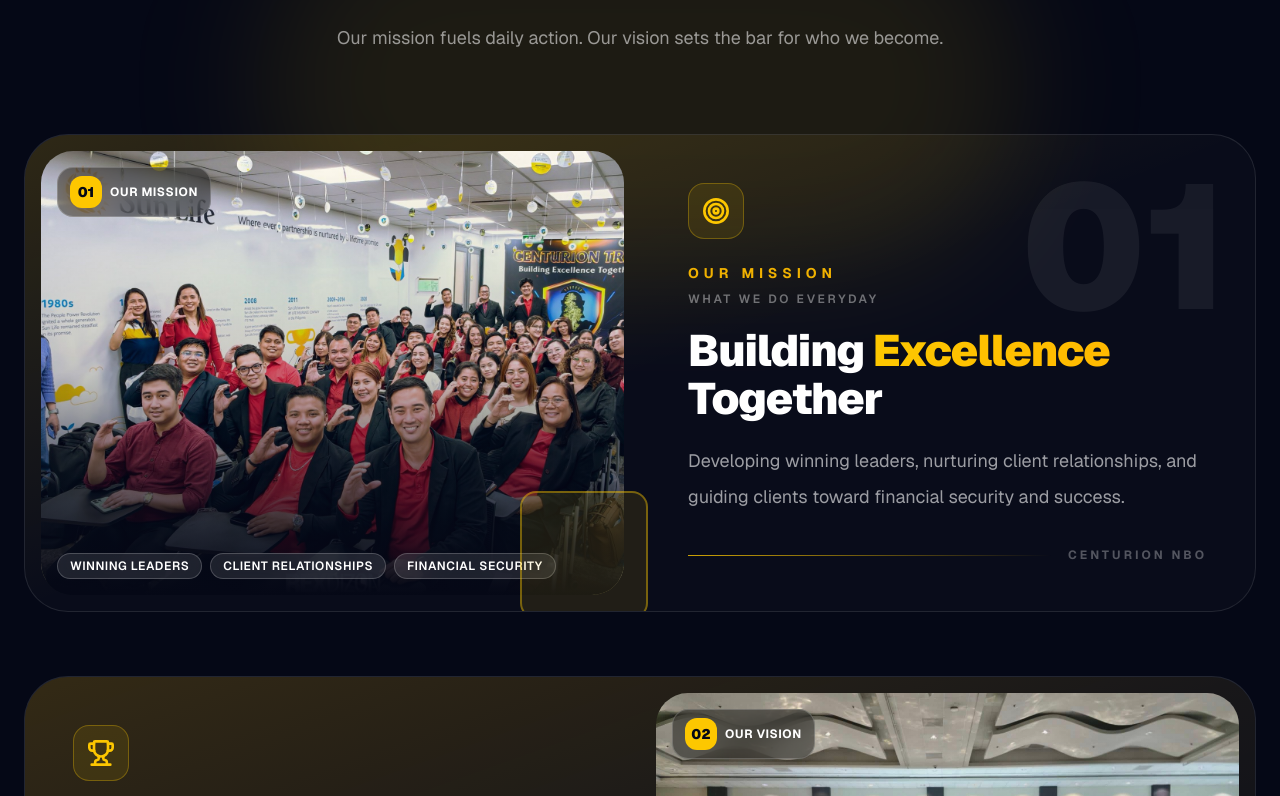
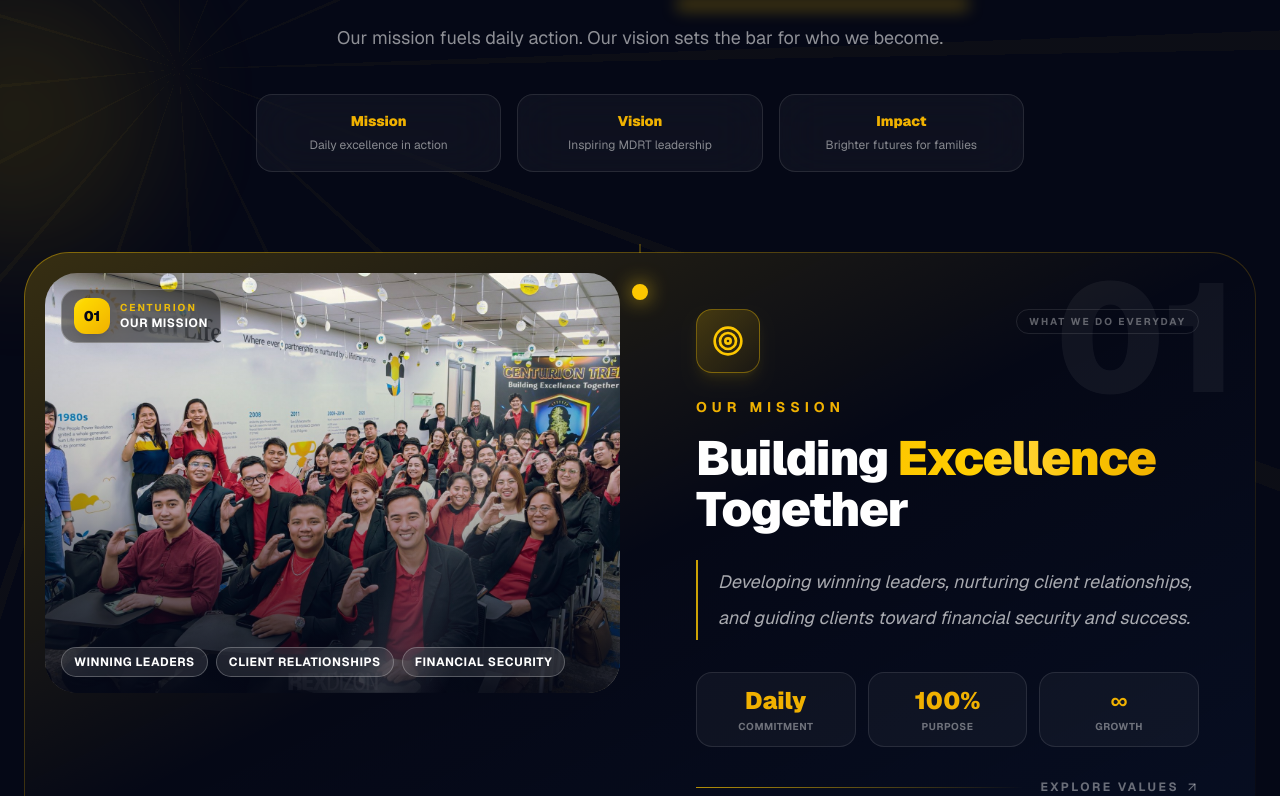
Before and after one commit to nclqlng/frontend, a Next.js app: page / in a window 1280 px wide. Shown: the part 1264-2060 px from the top of the page. Built offline with nearby package versions, Linux system fonts and the light colour scheme.

Commit message:
Add animations and enhance MissionVisionSection with metrics and improved styling

```diff
--- a/src/app/globals.css
+++ b/src/app/globals.css
@@ -39,3 +39,54 @@
   border-radius: 50%;
   border: 1px solid rgb(250 204 21 / 0.12);
 }
+
+@keyframes mv-shine {
+  0% {
+    transform: translateX(-120%) skewX(-12deg);
+  }
+  100% {
+    transform: translateX(220%) skewX(-12deg);
+  }
+}
+
+@keyframes mv-glow-pulse {
+  0%,
+  100% {
+    opacity: 0.45;
+  }
+  50% {
+    opacity: 0.85;
+  }
+}
+
+@keyframes mv-float {
+  0%,
+  100% {
+    transform: translateY(0);
+  }
+  50% {
+    transform: translateY(-8px);
+  }
+}
+
+.mv-shine::after {
+  content: "";
+  position: absolute;
+  inset: 0;
+  background: linear-gradient(
+    105deg,
+    transparent 40%,
+    rgb(255 255 255 / 0.12) 50%,
+    transparent 60%
+  );
+  animation: mv-shine 4.5s ease-in-out infinite;
+  pointer-events: none;
+}
+
+.mv-glow-orb {
+  animation: mv-glow-pulse 5s ease-in-out infinite;
+}
+
+.mv-float-badge {
+  animation: mv-float 4s ease-in-out infinite;
+}
--- a/src/components/MissionVisionSection.tsx
+++ b/src/components/MissionVisionSection.tsx
@@ -1,7 +1,8 @@
 "use client";
 
 import Image, { type StaticImageData } from "next/image";
-import { Sparkles, Target, Trophy } from "lucide-react";
+import { ArrowUpRight, Sparkles, Target, Trophy, type LucideIcon } from "lucide-react";
+import { useEffect, useRef, useState } from "react";
 
 type MissionVisionSectionProps = {
   darkMode: boolean;
@@ -9,7 +10,23 @@
   visionImage: StaticImageData;
 };
 
-const blocks = [
+type Block = {
+  step: string;
+  label: string;
+  tagline: string;
+  title: string;
+  highlight: string;
+  body: string;
+  chips: string[];
+  metrics: { value: string; label: string }[];
+  icon: LucideIcon;
+  imageAlt: string;
+  accent: string;
+  ring: string;
+  imagePosition: "left" | "right";
+};
+
+const blocks: Block[] = [
   {
     step: "01",
     label: "Our Mission",
@@ -18,10 +35,16 @@
     highlight: "Excellence",
     body: "Developing winning leaders, nurturing client relationships, and guiding clients toward financial security and success.",
     chips: ["Winning Leaders", "Client Relationships", "Financial Security"],
+    metrics: [
+      { value: "Daily", label: "Commitment" },
+      { value: "100%", label: "Purpose" },
+      { value: "∞", label: "Growth" },
+    ],
     icon: Target,
     imageAlt: "Centurion team at Sun Life — Building Excellence Together",
-    accent: "from-yellow-400/25 via-transparent to-transparent",
-    imagePosition: "left" as const,
+    accent: "from-yellow-400/20 via-transparent to-blue-500/5",
+    ring: "from-yellow-400/50 via-yellow-500/20 to-transparent",
+    imagePosition: "left",
   },
   {
     step: "02",
@@ -31,172 +54,180 @@
     highlight: "Inspiring MDRTs",
     body: "Where excellence is the standard and leadership is multiplied.",
     chips: ["Circle of Excellence", "MDRT Culture", "Leadership Multiplied"],
+    metrics: [
+      { value: "MDRT", label: "Standard" },
+      { value: "Top", label: "Awardees" },
+      { value: "2026", label: "Forward" },
+    ],
     icon: Trophy,
     imageAlt: "Centurion MDRT medallion awardees",
-    accent: "from-yellow-500/30 via-amber-400/10 to-transparent",
-    imagePosition: "right" as const,
+    accent: "from-amber-400/25 via-yellow-400/10 to-transparent",
+    ring: "from-amber-300/60 via-yellow-400/30 to-transparent",
+    imagePosition: "right",
   },
 ];
 
-export default function MissionVisionSection({
+const pillars = [
+  { title: "Mission", desc: "Daily excellence in action" },
+  { title: "Vision", desc: "Inspiring MDRT leadership" },
+  { title: "Impact", desc: "Brighter futures for families" },
+];
+
+function useInView(threshold = 0.12) {
+  const ref = useRef<HTMLElement>(null);
+  const [visible, setVisible] = useState(false);
+
+  useEffect(() => {
+    const node = ref.current;
+    if (!node) return;
+
+    const observer = new IntersectionObserver(
+      ([entry]) => {
+        if (entry.isIntersecting) setVisible(true);
+      },
+      { threshold, rootMargin: "0px 0px -40px 0px" }
+    );
+
+    observer.observe(node);
+    return () => observer.disconnect();
+  }, [threshold]);
+
+  return { ref, visible };
+}
+
+function MissionVisionCard({
+  block,
+  image,
   darkMode,
-  missionImage,
-  visionImage,
-}: MissionVisionSectionProps) {
-  const images = [missionImage, visionImage];
-
-  return (
-    <section className="relative px-6 pb-32">
-      {/* Section atmosphere */}
-      <div
-        className={`pointer-events-none absolute left-1/2 top-0 h-96 w-[min(100%,48rem)] -translate-x-1/2 rounded-full blur-3xl ${
-          darkMode ? "bg-yellow-400/10" : "bg-yellow-300/25"
-        }`}
-      />
-
-      <div className="relative mx-auto max-w-7xl">
-        {/* Section intro */}
-        <div className="mb-14 text-center lg:mb-20">
-          <div className="inline-flex items-center gap-2 rounded-full border border-yellow-400/30 bg-yellow-400/10 px-4 py-1.5">
-            <Sparkles className="h-4 w-4 text-yellow-500" />
-            <span className="text-xs font-bold uppercase tracking-[0.3em] text-yellow-500">
-              Purpose & Direction
-            </span>
-          </div>
-          <h2
-            className={`mt-6 text-4xl font-black tracking-tight sm:text-5xl lg:text-6xl ${
-              darkMode ? "text-white" : "text-[#0f172a]"
-            }`}
-          >
-            What drives{" "}
-            <span className="bg-gradient-to-r from-yellow-400 to-yellow-500 bg-clip-text text-transparent">
-              Centurion
-            </span>
-          </h2>
-          <p
-            className={`mx-auto mt-4 max-w-2xl text-lg leading-8 ${
-              darkMode ? "text-white/55" : "text-slate-600"
-            }`}
-          >
-            Our mission fuels daily action. Our vision sets the bar for who we
-            become.
-          </p>
-        </div>
-
-        <div className="flex flex-col gap-12 lg:gap-16">
-          {blocks.map((block, index) => {
+  index,
+}: {
+  block: Block;
+  image: StaticImageData;
+  darkMode: boolean;
+  index: number;
+}) {
+  const { ref, visible } = useInView();
   const Icon = block.icon;
-            const image = images[index];
   const imageFirst = block.imagePosition === "left";
-
   const titleParts = block.title.split(block.highlight);
   const showHighlight = titleParts.length > 1;
 
   return (
     <article
-                key={block.step}
-                className={`group relative overflow-hidden rounded-[2.75rem] border transition duration-500 hover:shadow-[0_24px_80px_-24px_rgba(250,204,21,0.35)] ${
+      ref={ref}
+      className={`relative transition-all duration-1000 ${
+        visible ? "translate-y-0 opacity-100" : "translate-y-16 opacity-0"
+      }`}
+      style={{ transitionDelay: `${index * 120}ms` }}
+    >
+      <div
+        className={`absolute left-1/2 top-8 z-20 hidden h-4 w-4 -translate-x-1/2 rounded-full border-2 border-yellow-400 bg-yellow-400 shadow-[0_0_20px_rgba(250,204,21,0.8)] lg:block ${
+          visible ? "scale-100" : "scale-0"
+        } transition-transform duration-500`}
+        aria-hidden
+      />
+
+      <div
+        className={`group relative rounded-[2.85rem] p-[1px] transition duration-500 hover:shadow-[0_32px_100px_-20px_rgba(250,204,21,0.45)] ${
           darkMode
-                    ? "border-white/10 bg-white/[0.02]"
-                    : "border-yellow-100/80 bg-white shadow-xl shadow-yellow-100/50"
+            ? `bg-gradient-to-br ${block.ring}`
+            : "bg-gradient-to-br from-yellow-300/80 via-yellow-200/40 to-yellow-100/30"
         }`}
       >
-                {/* Gradient wash */}
         <div
-                  className={`pointer-events-none absolute inset-0 bg-gradient-to-br ${block.accent} opacity-60`}
+          className={`relative overflow-hidden rounded-[2.8rem] ${
+            darkMode ? "bg-[#050816]" : "bg-white"
+          }`}
+        >
+          <div
+            className={`pointer-events-none absolute inset-0 bg-gradient-to-br ${block.accent}`}
           />
 
-                {/* Watermark step */}
           <span
-                  className={`pointer-events-none absolute -right-2 top-4 select-none font-black leading-none opacity-[0.06] sm:right-6 sm:top-6 ${
+            className={`pointer-events-none absolute -right-1 top-2 select-none font-black leading-none opacity-[0.05] sm:right-4 ${
               darkMode ? "text-white" : "text-[#0f172a]"
             }`}
-                  style={{ fontSize: "clamp(5rem, 14vw, 11rem)" }}
+            style={{ fontSize: "clamp(4.5rem, 12vw, 10rem)" }}
             aria-hidden
           >
             {block.step}
           </span>
 
+          <div className="relative grid lg:grid-cols-2">
             <div
-                  className={`relative grid items-stretch gap-0 lg:grid-cols-2 ${
-                    imageFirst ? "" : ""
-                  }`}
-                >
-                  {/* Image panel */}
-                  <div
-                    className={`relative min-h-[280px] p-3 sm:min-h-[340px] sm:p-4 ${
+              className={`relative p-3 sm:p-5 ${
                 imageFirst ? "lg:order-1" : "lg:order-2"
               }`}
             >
-                    <div className="relative h-full min-h-[260px] overflow-hidden rounded-[2rem] sm:min-h-[320px]">
+              <div className="mv-shine relative min-h-[300px] overflow-hidden rounded-[2rem] sm:min-h-[360px] lg:min-h-[420px]">
                 <Image
                   src={image}
                   alt={block.imageAlt}
                   fill
                   sizes="(max-width: 1024px) 100vw, 50vw"
-                        className="object-cover object-center transition duration-700 group-hover:scale-[1.04]"
+                  className="object-cover object-center transition duration-700 ease-out group-hover:scale-[1.05]"
                 />
-                      <div
-                        className={`absolute inset-0 ${
-                          darkMode
-                            ? "bg-gradient-to-t from-[#050816] via-[#050816]/20 to-transparent"
-                            : "bg-gradient-to-t from-[#0f172a]/50 via-transparent to-transparent"
-                        }`}
-                      />
+                <div className="absolute inset-0 bg-gradient-to-t from-[#050816]/90 via-[#050816]/25 to-transparent" />
+                <div className="absolute inset-0 bg-gradient-to-tr from-yellow-400/10 via-transparent to-transparent opacity-0 transition duration-500 group-hover:opacity-100" />
 
-                      {/* Floating badge on image */}
-                      <div className="absolute left-4 top-4 flex items-center gap-2 rounded-2xl border border-white/20 bg-black/40 px-3 py-2 backdrop-blur-md">
-                        <span className="flex h-8 w-8 items-center justify-center rounded-xl bg-yellow-400 text-sm font-black text-[#050816]">
+                <div className="absolute left-4 top-4 flex items-center gap-2.5 rounded-2xl border border-white/25 bg-black/45 px-3 py-2 backdrop-blur-xl">
+                  <span className="flex h-9 w-9 items-center justify-center rounded-xl bg-gradient-to-br from-yellow-300 to-yellow-500 text-sm font-black text-[#050816] shadow-lg">
                     {block.step}
                   </span>
-                        <span className="text-xs font-bold uppercase tracking-wider text-white">
+                  <div className="text-left">
+                    <p className="text-[10px] font-bold uppercase tracking-[0.2em] text-yellow-400/90">
+                      Centurion
+                    </p>
+                    <p className="text-xs font-bold uppercase tracking-wider text-white">
                       {block.label}
-                        </span>
+                    </p>
+                  </div>
                 </div>
 
-                      {/* Chip strip on image bottom */}
                 <div className="absolute bottom-4 left-4 right-4 flex flex-wrap gap-2">
                   {block.chips.map((chip) => (
                     <span
                       key={chip}
-                            className="rounded-full border border-white/20 bg-white/10 px-3 py-1 text-[10px] font-semibold uppercase tracking-wider text-white backdrop-blur-md sm:text-xs"
+                      className="rounded-full border border-white/25 bg-white/10 px-3 py-1.5 text-[10px] font-bold uppercase tracking-wider text-white backdrop-blur-md transition duration-300 hover:border-yellow-400/50 hover:bg-yellow-400/20 sm:text-xs"
                     >
                       {chip}
                     </span>
                   ))}
                 </div>
               </div>
-
-                    {/* Decorative offset frame */}
-                    <div
-                      className={`pointer-events-none absolute -bottom-2 w-24 rounded-2xl border-2 sm:w-32 ${
-                        imageFirst ? "-right-2 border-yellow-400/40" : "-left-2 border-yellow-400/40"
-                      } ${darkMode ? "bg-yellow-400/10" : "bg-yellow-400/20"} aspect-square`}
-                      aria-hidden
-                    />
             </div>
 
-                  {/* Content panel */}
             <div
-                    className={`relative flex flex-col justify-center p-8 sm:p-10 lg:p-12 ${
+              className={`flex flex-col justify-center p-8 sm:p-10 lg:p-12 xl:p-14 ${
                 imageFirst ? "lg:order-2" : "lg:order-1"
               }`}
             >
+              <div className="flex items-start justify-between gap-4">
                 <div
-                      className={`mb-6 flex h-14 w-14 items-center justify-center rounded-2xl border ${
+                  className={`flex h-16 w-16 shrink-0 items-center justify-center rounded-2xl border shadow-lg ${
                     darkMode
-                          ? "border-yellow-400/30 bg-yellow-400/10 text-yellow-400"
-                          : "border-yellow-300 bg-yellow-50 text-yellow-600"
+                      ? "border-yellow-400/35 bg-gradient-to-br from-yellow-400/20 to-yellow-500/5 text-yellow-400 shadow-yellow-400/10"
+                      : "border-yellow-200 bg-gradient-to-br from-yellow-50 to-amber-50 text-yellow-600 shadow-yellow-200/50"
                   }`}
                 >
-                      <Icon className="h-7 w-7" strokeWidth={2.25} />
+                  <Icon className="h-8 w-8" strokeWidth={2} />
+                </div>
+                <span
+                  className={`hidden rounded-full border px-3 py-1 text-[10px] font-bold uppercase tracking-[0.2em] sm:inline-flex ${
+                    darkMode
+                      ? "border-white/10 text-white/35"
+                      : "border-slate-200 text-slate-400"
+                  }`}
+                >
+                  {block.tagline}
+                </span>
               </div>
 
-                    <p className="text-sm font-bold uppercase tracking-[0.35em] text-yellow-500">
+              <p className="mt-6 text-sm font-bold uppercase tracking-[0.35em] text-yellow-500">
                 {block.label}
               </p>
               <p
-                      className={`mt-2 text-xs font-semibold uppercase tracking-[0.22em] ${
+                className={`mt-1 text-xs font-semibold uppercase tracking-[0.22em] sm:hidden ${
                   darkMode ? "text-white/40" : "text-slate-500"
                 }`}
               >
@@ -204,14 +235,14 @@
               </p>
 
               <h3
-                      className={`mt-5 text-3xl font-black leading-[1.1] tracking-tight sm:text-4xl lg:text-[2.75rem] ${
+                className={`mt-4 text-3xl font-black leading-[1.08] tracking-tight sm:text-4xl xl:text-5xl ${
                   darkMode ? "text-white" : "text-[#0f172a]"
                 }`}
               >
                 {showHighlight ? (
                   <>
                     {titleParts[0]}
-                          <span className="bg-gradient-to-r from-yellow-400 to-amber-400 bg-clip-text text-transparent">
+                    <span className="bg-gradient-to-r from-yellow-400 via-amber-300 to-yellow-500 bg-clip-text text-transparent">
                       {block.highlight}
                     </span>
                     {titleParts[1]}
@@ -221,29 +252,175 @@
                 )}
               </h3>
 
-                    <p
-                      className={`mt-5 max-w-lg text-lg leading-9 ${
-                        darkMode ? "text-white/60" : "text-slate-600"
+              <blockquote
+                className={`relative mt-6 border-l-2 border-yellow-400/80 py-1 pl-5 text-lg leading-9 italic ${
+                  darkMode ? "text-white/65" : "text-slate-600"
                 }`}
               >
                 {block.body}
-                    </p>
+              </blockquote>
 
-                    <div className="mt-8 flex items-center gap-4">
-                      <div className="h-px flex-1 bg-gradient-to-r from-yellow-400/80 to-transparent" />
-                      <span
-                        className={`text-xs font-bold uppercase tracking-[0.25em] ${
-                          darkMode ? "text-white/30" : "text-slate-400"
+              <div className="mt-8 grid grid-cols-3 gap-3">
+                {block.metrics.map((metric) => (
+                  <div
+                    key={metric.label}
+                    className={`rounded-2xl border px-3 py-3 text-center transition duration-300 group-hover:border-yellow-400/30 ${
+                      darkMode
+                        ? "border-white/10 bg-white/[0.04]"
+                        : "border-yellow-100 bg-yellow-50/50"
                     }`}
                   >
-                        Centurion NBO
-                      </span>
+                    <p className="text-xl font-black text-yellow-500 sm:text-2xl">
+                      {metric.value}
+                    </p>
+                    <p
+                      className={`mt-0.5 text-[10px] font-bold uppercase tracking-wider ${
+                        darkMode ? "text-white/40" : "text-slate-500"
+                      }`}
+                    >
+                      {metric.label}
+                    </p>
+                  </div>
+                ))}
+              </div>
+
+              <div className="mt-8 flex items-center justify-between gap-4">
+                <div className="h-px flex-1 bg-gradient-to-r from-yellow-400/70 to-transparent" />
+                <a
+                  href="#core-values"
+                  className={`group/link inline-flex items-center gap-1.5 text-xs font-bold uppercase tracking-[0.2em] transition hover:text-yellow-500 ${
+                    darkMode ? "text-white/40" : "text-slate-500"
+                  }`}
+                >
+                  Explore values
+                  <ArrowUpRight className="h-3.5 w-3.5 transition group-hover/link:-translate-y-0.5 group-hover/link:translate-x-0.5" />
+                </a>
+              </div>
+            </div>
           </div>
         </div>
       </div>
     </article>
   );
-          })}
+}
+
+export default function MissionVisionSection({
+  darkMode,
+  missionImage,
+  visionImage,
+}: MissionVisionSectionProps) {
+  const images = [missionImage, visionImage];
+  const { ref: sectionRef, visible: sectionVisible } = useInView(0.08);
+
+  return (
+    <section
+      ref={sectionRef}
+      id="mission-vision"
+      className="relative overflow-hidden px-6 pb-32"
+    >
+      <div
+        className={`sunlife-rays pointer-events-none absolute inset-0 ${
+          darkMode ? "opacity-30" : "opacity-20"
+        }`}
+      />
+      <div
+        className={`mv-glow-orb pointer-events-none absolute -left-32 top-20 h-72 w-72 rounded-full blur-3xl ${
+          darkMode ? "bg-yellow-400/15" : "bg-yellow-300/30"
+        }`}
+      />
+      <div
+        className={`mv-glow-orb pointer-events-none absolute -right-24 bottom-32 h-80 w-80 rounded-full blur-3xl [animation-delay:1.5s] ${
+          darkMode ? "bg-blue-500/10" : "bg-yellow-200/40"
+        }`}
+      />
+
+      <div className="relative mx-auto max-w-7xl">
+        <div
+          className={`mb-16 text-center transition-all duration-1000 lg:mb-20 ${
+            sectionVisible
+              ? "translate-y-0 opacity-100"
+              : "translate-y-10 opacity-0"
+          }`}
+        >
+          <div className="mv-float-badge inline-flex items-center gap-2 rounded-full border border-yellow-400/35 bg-yellow-400/10 px-4 py-1.5 shadow-[0_0_24px_-4px_rgba(250,204,21,0.4)]">
+            <Sparkles className="h-4 w-4 text-yellow-500" />
+            <span className="text-xs font-bold uppercase tracking-[0.3em] text-yellow-500">
+              Purpose & Direction
+            </span>
+          </div>
+
+          <h2
+            className={`mt-6 text-4xl font-black tracking-tight sm:text-5xl lg:text-6xl ${
+              darkMode ? "text-white" : "text-[#0f172a]"
+            }`}
+          >
+            What drives{" "}
+            <span className="relative inline-block">
+              <span className="relative z-10 bg-gradient-to-r from-yellow-400 via-amber-300 to-yellow-500 bg-clip-text text-transparent">
+                Centurion
+              </span>
+              <span
+                className="absolute -bottom-1 left-0 h-3 w-full bg-yellow-400/30 blur-sm"
+                aria-hidden
+              />
+            </span>
+          </h2>
+
+          <p
+            className={`mx-auto mt-4 max-w-2xl text-lg leading-8 ${
+              darkMode ? "text-white/55" : "text-slate-600"
+            }`}
+          >
+            Our mission fuels daily action. Our vision sets the bar for who we
+            become.
+          </p>
+
+          <div className="mx-auto mt-10 grid max-w-3xl gap-4 sm:grid-cols-3">
+            {pillars.map((pillar) => (
+              <div
+                key={pillar.title}
+                className={`rounded-2xl border px-4 py-4 backdrop-blur-xl ${
+                  darkMode
+                    ? "border-white/10 bg-white/[0.04]"
+                    : "border-yellow-100 bg-white/80 shadow-lg shadow-yellow-100/40"
+                }`}
+              >
+                <p className="text-sm font-black text-yellow-500">
+                  {pillar.title}
+                </p>
+                <p
+                  className={`mt-1 text-xs leading-5 ${
+                    darkMode ? "text-white/50" : "text-slate-500"
+                  }`}
+                >
+                  {pillar.desc}
+                </p>
+              </div>
+            ))}
+          </div>
+        </div>
+
+        <div
+          className="pointer-events-none absolute left-1/2 top-[22rem] hidden h-[calc(100%-22rem)] w-px -translate-x-1/2 lg:block"
+          aria-hidden
+        >
+          <div
+            className={`h-full w-full bg-gradient-to-b from-yellow-400/50 via-yellow-400/20 to-yellow-400/50 transition-opacity duration-1000 ${
+              sectionVisible ? "opacity-100" : "opacity-0"
+            }`}
+          />
+        </div>
+
+        <div className="relative flex flex-col gap-14 lg:gap-20">
+          {blocks.map((block, index) => (
+            <MissionVisionCard
+              key={block.step}
+              block={block}
+              image={images[index]}
+              darkMode={darkMode}
+              index={index}
+            />
+          ))}
         </div>
       </div>
     </section>
```
Lines whose indentation alone changed are shown as unchanged.
